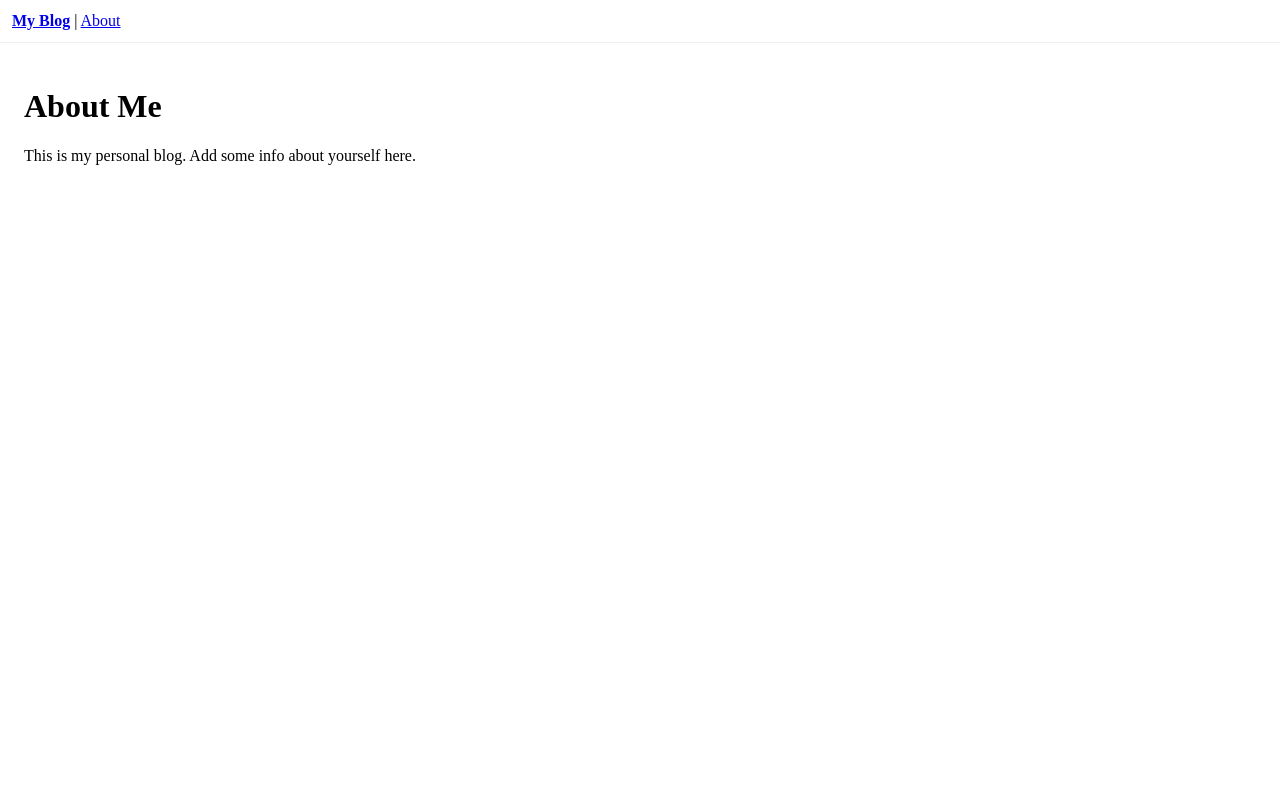
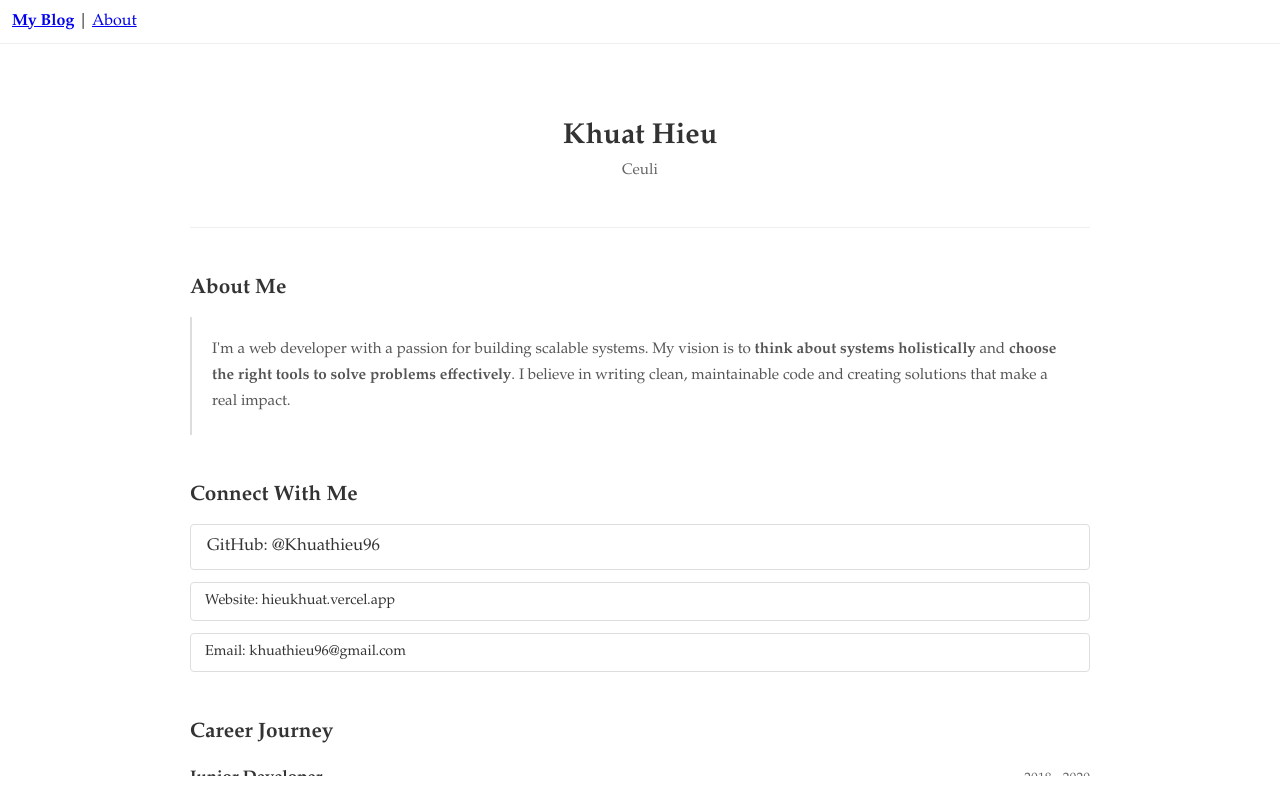
Before and after one commit to Khuathieu96/Blog, a Next.js app: page /me in a window 1280 px wide. Built offline with nearby package versions, Linux system fonts and the light colour scheme.

Commit message:
feature/create about me layout

```diff
--- a/app/layout.tsx
+++ b/app/layout.tsx
@@ -12,7 +12,14 @@ export default function RootLayout({
 }) {
   return (
     <html lang='en' style={{ height: '100%', overflow: 'hidden' }}>
-      <body style={{ height: '100%', margin: 0, overflow: 'hidden', display: 'flex', flexDirection: 'column' }}>
+      <body style={{
+        height: '100%',
+        margin: 0,
+        overflow: 'hidden',
+        display: 'flex',
+        flexDirection: 'column',
+        fontFamily: '"Palatino Linotype", Palatino, "Book Antiqua", Baskerville, "Times New Roman", serif'
+      }}>
         <header style={{ padding: '12px', borderBottom: '1px solid #eee', flexShrink: 0 }}>
           <a href='/' style={{ fontWeight: 700 }}>
             My Blog
--- a/app/me/page.tsx
+++ b/app/me/page.tsx
@@ -1,8 +1,254 @@
+'use client';
+
 export default function Me() {
   return (
-    <div>
-      <h1>About Me</h1>
-      <p>This is my personal blog. Add some info about yourself here.</p>
+    <div
+      style={{
+        height: '100%',
+        overflowY: 'auto',
+        maxWidth: 900,
+        margin: '0 auto',
+        padding: '0 20px',
+      }}
+    >
+      {/* Header Section */}
+      <div
+        style={{
+          textAlign: 'center',
+          marginBottom: 48,
+          paddingTop: 32,
+          paddingBottom: 32,
+          borderBottom: '1px solid #eee',
+        }}
+      >
+        <h1
+          style={{
+            fontSize: '1.8em',
+            marginBottom: 8,
+            color: '#333',
+          }}
+        >
+          Khuat Hieu
+        </h1>
+        <p
+          style={{
+            fontSize: '0.95em',
+            color: '#666',
+            marginTop: 0,
+          }}
+        >
+          Ceuli
+        </p>
+      </div>
+
+      {/* Introduction */}
+      <section style={{ marginBottom: 48 }}>
+        <h2 style={{ fontSize: '1.3em', marginBottom: 16, color: '#333' }}>
+          About Me
+        </h2>
+        <p
+          style={{
+            fontSize: '0.95em',
+            lineHeight: 1.7,
+            color: '#555',
+            padding: 20,
+            borderLeft: '2px solid #ddd',
+          }}
+        >
+          I'm a web developer with a passion for building scalable systems. My
+          vision is to <strong>think about systems holistically</strong> and
+          <strong> choose the right tools to solve problems effectively</strong>
+          . I believe in writing clean, maintainable code and creating solutions
+          that make a real impact.
+        </p>
+      </section>
+
+      {/* Social Links */}
+      <section style={{ marginBottom: 48 }}>
+        <h2 style={{ fontSize: '1.3em', marginBottom: 16, color: '#333' }}>
+          Connect With Me
+        </h2>
+        <div
+          style={{
+            display: 'flex',
+            flexDirection: 'column',
+            gap: 12,
+          }}
+        >
+          <a
+            href='https://github.com/Khuathieu96'
+            target='_blank'
+            rel='noopener noreferrer'
+            style={{
+              display: 'flex',
+              alignItems: 'center',
+              gap: 12,
+              padding: '12px 16px',
+              border: '1px solid #ddd',
+              color: '#333',
+              textDecoration: 'none',
+              borderRadius: 4,
+              fontSize: '1.05em',
+            }}
+          >
+            <span>GitHub: @Khuathieu96</span>
+          </a>
+
+          <a
+            href='https://hieukhuat.vercel.app'
+            target='_blank'
+            rel='noopener noreferrer'
+            style={{
+              display: 'flex',
+              alignItems: 'center',
+              gap: 12,
+              padding: '10px 14px',
+              border: '1px solid #ddd',
+              color: '#333',
+              textDecoration: 'none',
+              borderRadius: 4,
+              fontSize: '0.9em',
+            }}
+          >
+            <span>Website: hieukhuat.vercel.app</span>
+          </a>
+
+          <a
+            href='mailto:khuathieu96@gmail.com'
+            style={{
+              display: 'flex',
+              alignItems: 'center',
+              gap: 12,
+              padding: '10px 14px',
+              border: '1px solid #ddd',
+              color: '#333',
+              textDecoration: 'none',
+              borderRadius: 4,
+              fontSize: '0.9em',
+            }}
+          >
+            <span>Email: khuathieu96@gmail.com</span>
+          </a>
+        </div>
+      </section>
+
+      {/* Career Timeline */}
+      <section style={{ marginBottom: 48, paddingBottom: 32 }}>
+        <h2 style={{ fontSize: '1.3em', marginBottom: 24, color: '#333' }}>
+          Career Journey
+        </h2>
+
+        {/* 2018-2020 Period */}
+        <div
+          style={{
+            marginBottom: 32,
+            paddingBottom: 24,
+            borderBottom: '1px solid #eee',
+          }}
+        >
+          <div
+            style={{
+              display: 'flex',
+              justifyContent: 'space-between',
+              alignItems: 'baseline',
+              marginBottom: 8,
+            }}
+          >
+            <h3 style={{ fontSize: '1.05em', margin: 0, color: '#333' }}>
+              Junior Developer
+            </h3>
+            <span style={{ fontSize: '0.85em', color: '#666' }}>
+              2018 - 2020
+            </span>
+          </div>
+
+          <p
+            style={{
+              fontSize: '0.9em',
+              color: '#555',
+              lineHeight: 1.6,
+              marginBottom: 12,
+            }}
+          >
+            Started my journey in web development, focusing on front-end
+            technologies and learning the fundamentals of building modern web
+            applications.
+          </p>
+
+          <div>
+            <strong style={{ color: '#333', fontSize: '0.85em' }}>
+              Key Focus:
+            </strong>
+            <ul
+              style={{
+                marginTop: 8,
+                marginBottom: 0,
+                paddingLeft: 20,
+                color: '#666',
+                fontSize: '0.875em',
+              }}
+            >
+              <li>HTML, CSS, JavaScript fundamentals</li>
+              <li>React.js and component-based architecture</li>
+              <li>RESTful API integration</li>
+              <li>Version control with Git</li>
+            </ul>
+          </div>
+        </div>
+
+        {/* 2020-Now Period */}
+        <div>
+          <div
+            style={{
+              display: 'flex',
+              justifyContent: 'space-between',
+              alignItems: 'baseline',
+              marginBottom: 8,
+            }}
+          >
+            <h3 style={{ fontSize: '1.05em', margin: 0, color: '#333' }}>
+              Full-Stack Developer
+            </h3>
+            <span style={{ fontSize: '0.85em', color: '#666' }}>
+              2020 - Present
+            </span>
+          </div>
+
+          <p
+            style={{
+              fontSize: '0.9em',
+              color: '#555',
+              lineHeight: 1.6,
+              marginBottom: 12,
+            }}
+          >
+            Evolved into full-stack development, working with modern frameworks
+            and databases. Focus on building scalable systems and choosing the
+            right tools for each problem.
+          </p>
+
+          <div>
+            <strong style={{ color: '#333', fontSize: '0.85em' }}>
+              Key Focus:
+            </strong>
+            <ul
+              style={{
+                marginTop: 8,
+                marginBottom: 0,
+                paddingLeft: 20,
+                color: '#666',
+                fontSize: '0.875em',
+              }}
+            >
+              <li>Next.js and server-side rendering</li>
+              <li>MongoDB and database design</li>
+              <li>System architecture and scalability</li>
+              <li>API design and development</li>
+              <li>Cloud deployment (Vercel, AWS)</li>
+            </ul>
+          </div>
+        </div>
+      </section>
     </div>
-  )
+  );
 }
```
Also changed, not shown: app/HomePageClient.tsx (+8 -7 lines), app/article/[slug]/page.tsx (+4 -4 lines).
